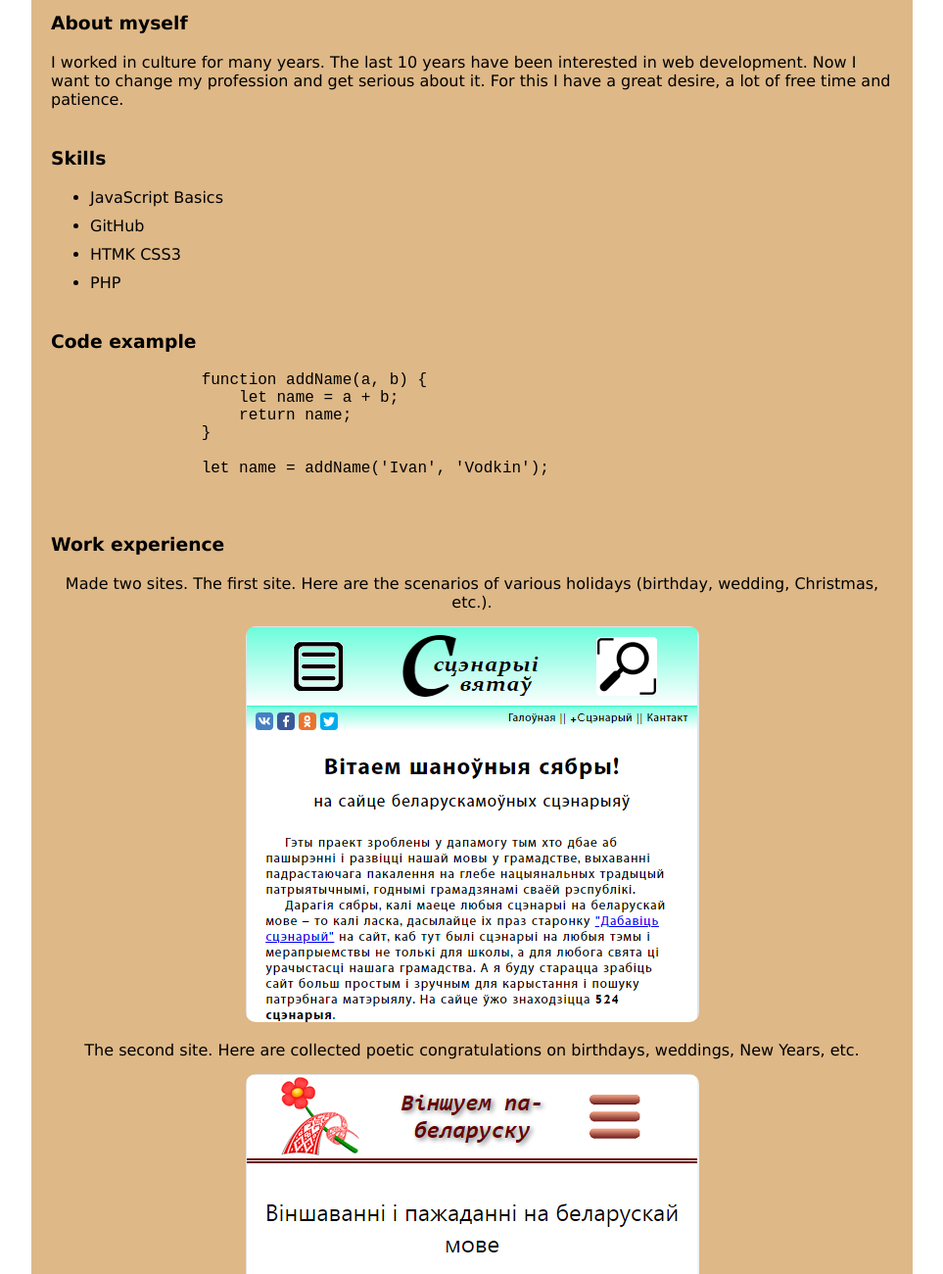
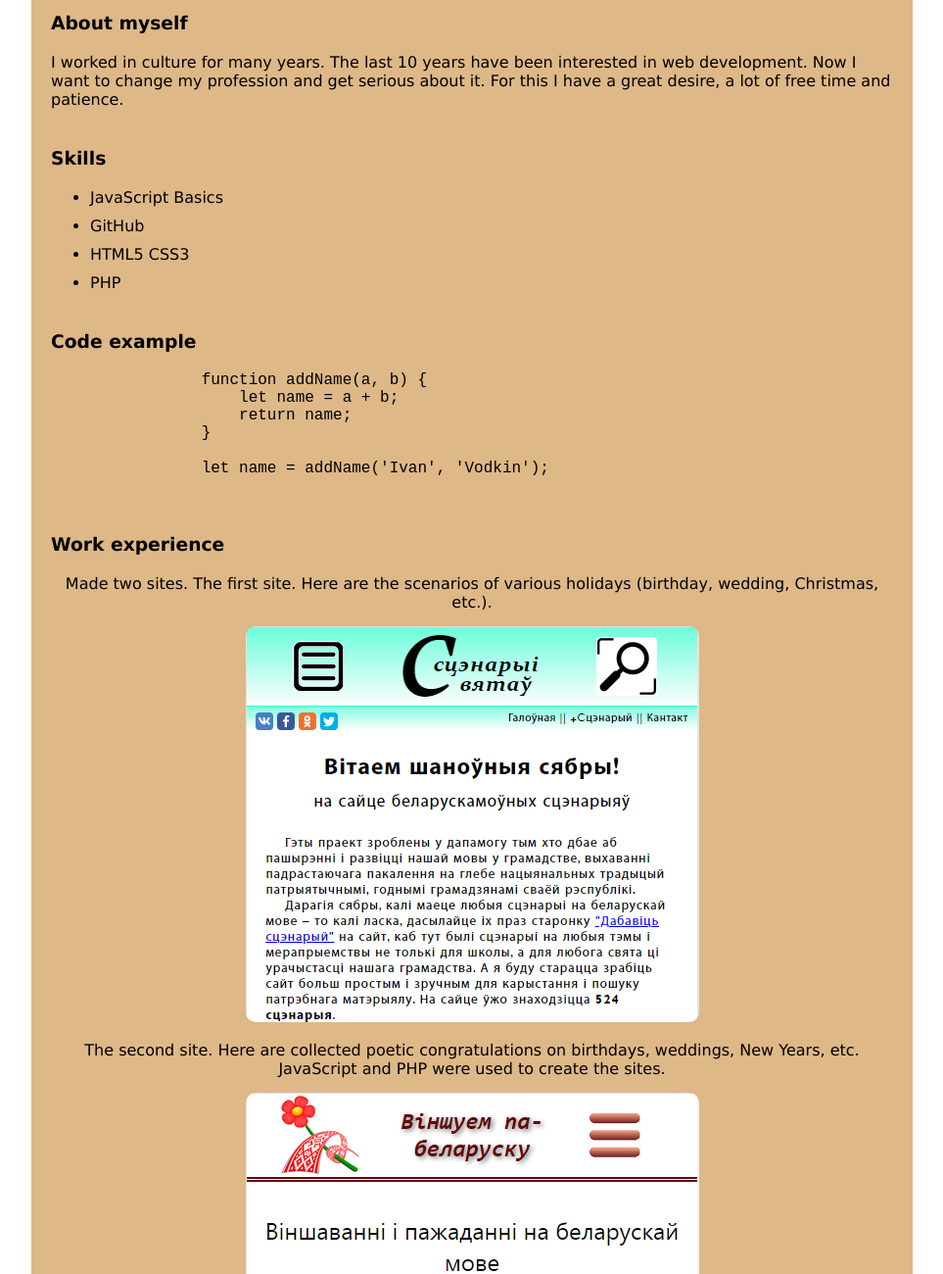
Before and after one commit to Syarguk/cv-project, a plain HTML site: page index.html in a window 1280 px wide. Shown: the part 447-1747 px from the top of the page at 98% size, without its empty margins (158-1121 px from the left). Drawn offline with Linux system fonts and the light colour scheme.

Commit message:
fix: correct index file

```diff
--- a/index.html
+++ b/index.html
@@ -31,7 +31,7 @@
             <ul>
                 <li>JavaScript Basics</li>
                 <li>GitHub</li>
-                <li>HTMK CSS3</li>
+                <li>HTML5 CSS3</li>
                 <li>PHP</li>
             </ul>
         </article>
@@ -53,7 +53,7 @@
                 <a href="http://xn--80azkbz6b.xn--80ahe1ag.xn--90ais/"><img src="images/scen.png" alt="Sites screen1"></a>
             </figure>
             <figure>
-                <figcaption>The second site. Here are collected poetic congratulations on birthdays, weddings, New Years, etc.</figcaption>
+                <figcaption>The second site. Here are collected poetic congratulations on birthdays, weddings, New Years, etc. JavaScript and PHP were used to create the sites.</figcaption>
                 <a href="http://xn--b1agvc4a3a0h.xn--80ahe1ag.xn--90ais/"><img src="images/vinsh.png" alt="Sites screen2"></a>
             </figure>
         </article>
```
